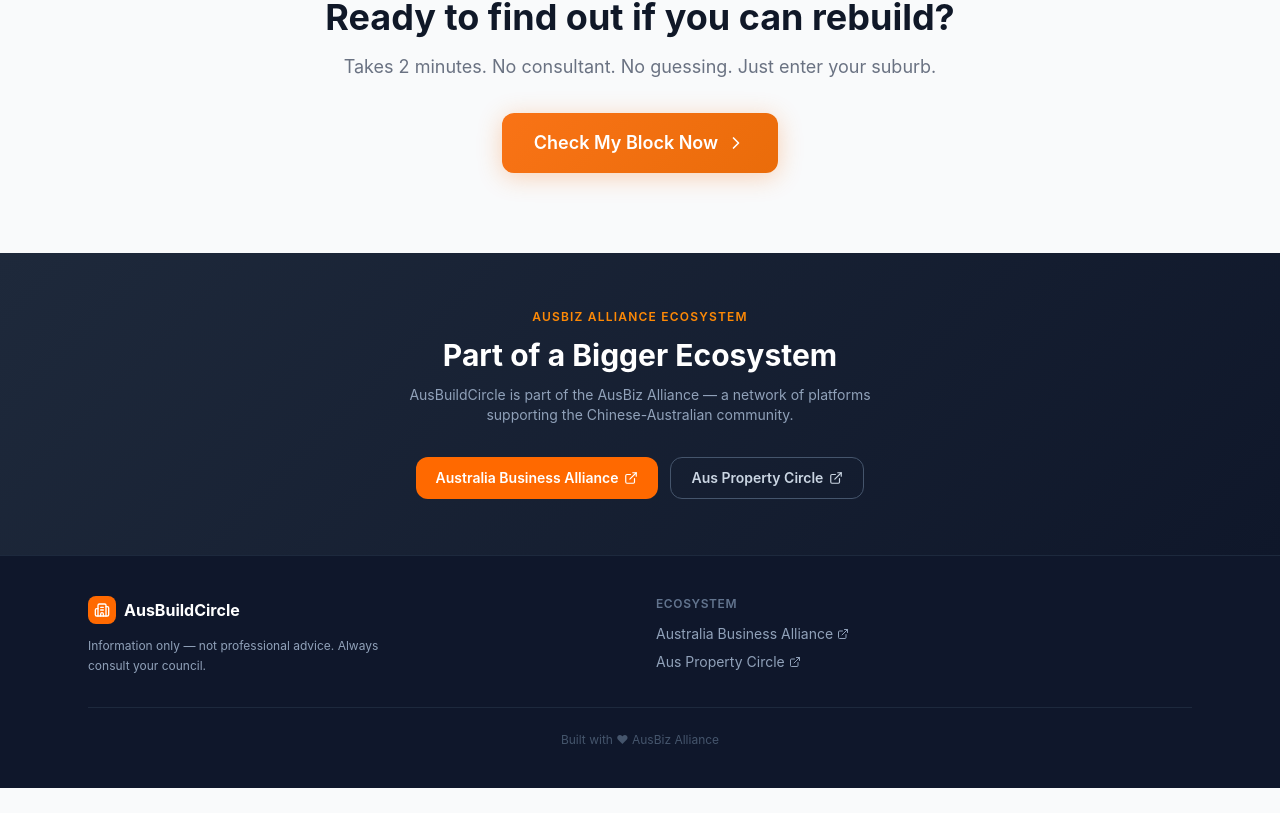
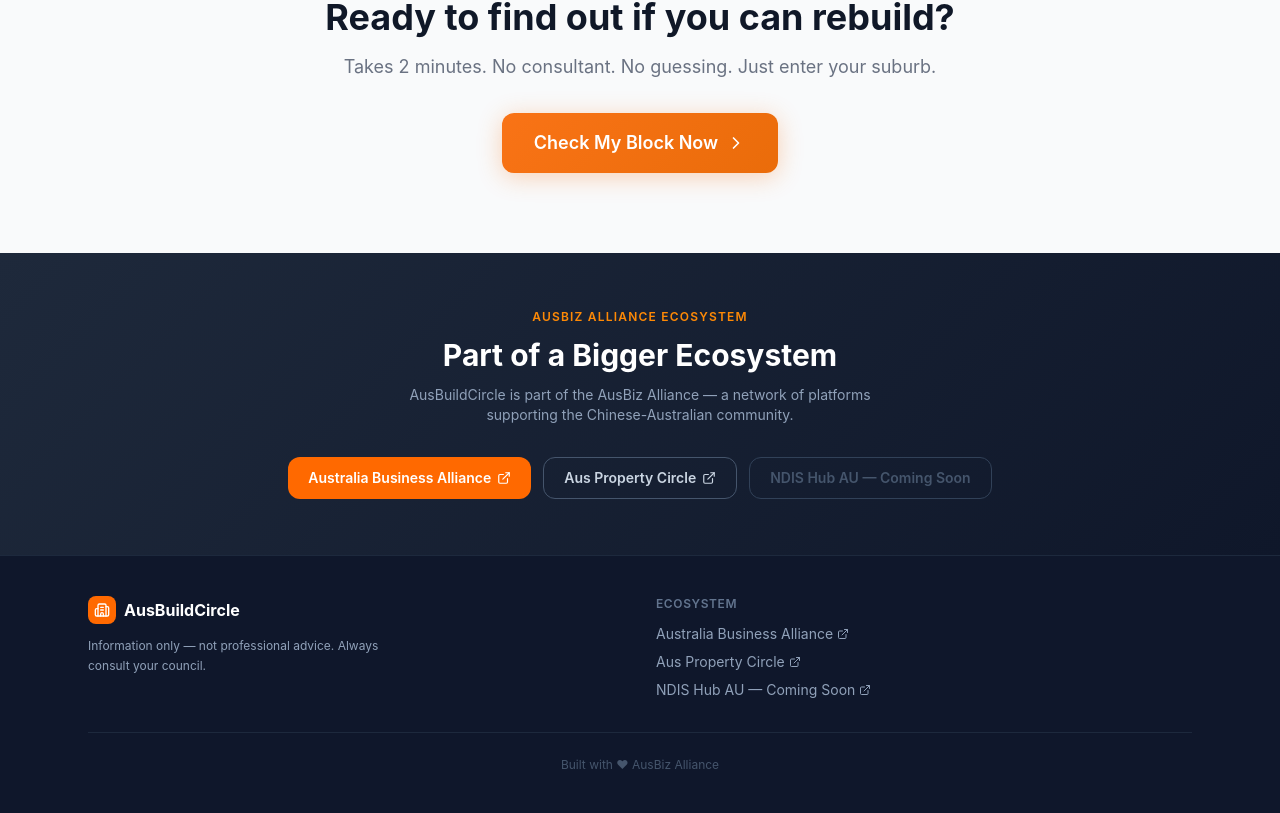
Before and after one commit to AIandLife/kdr-guide, a Next.js app: page / in a window 1280 px wide. Shown: the part 2913-3726 px from the top of the page. Before the commit the page ends 3701 px from the top, so only its background shows below. Built offline with nearby package versions, Linux system fonts and the light colour scheme; no server answers.

Commit message:
Show NDIS Hub as coming soon in ecosystem sections

```diff
--- a/src/app/page.tsx
+++ b/src/app/page.tsx
@@ -394,7 +394,9 @@
               {lang === 'zh' ? '澳洲房产圈' : 'Aus Property Circle'}
               <ExternalLink className="w-3.5 h-3.5" />
             </a>
-            {/* NDIS Hub — hidden until ready */}
+            <span className="inline-flex items-center gap-1.5 border border-slate-700 text-slate-600 font-semibold px-5 py-2.5 rounded-xl text-sm cursor-default">
+              {lang === 'zh' ? '澳洲NDIS圈（即将上线）' : 'NDIS Hub AU — Coming Soon'}
+            </span>
           </div>
         </div>
       </section>
@@ -422,7 +424,7 @@
                 {[
                   { href: 'https://www.australiabusinessalliance.com', label: lang === 'zh' ? '澳洲商业联盟' : 'Australia Business Alliance' },
                   { href: 'https://auspropertycircle.com',             label: lang === 'zh' ? '澳洲房产圈' : 'Aus Property Circle' },
-                  // NDIS Hub — hidden until ready
+                  { href: '#', label: lang === 'zh' ? '澳洲NDIS圈（即将上线）' : 'NDIS Hub AU — Coming Soon' },
                 ].map(l => (
                   <a key={l.href} href={l.href} target="_blank" rel="noopener noreferrer"
                     className="flex items-center gap-1 text-sm text-slate-400 hover:text-white transition-colors">
```
